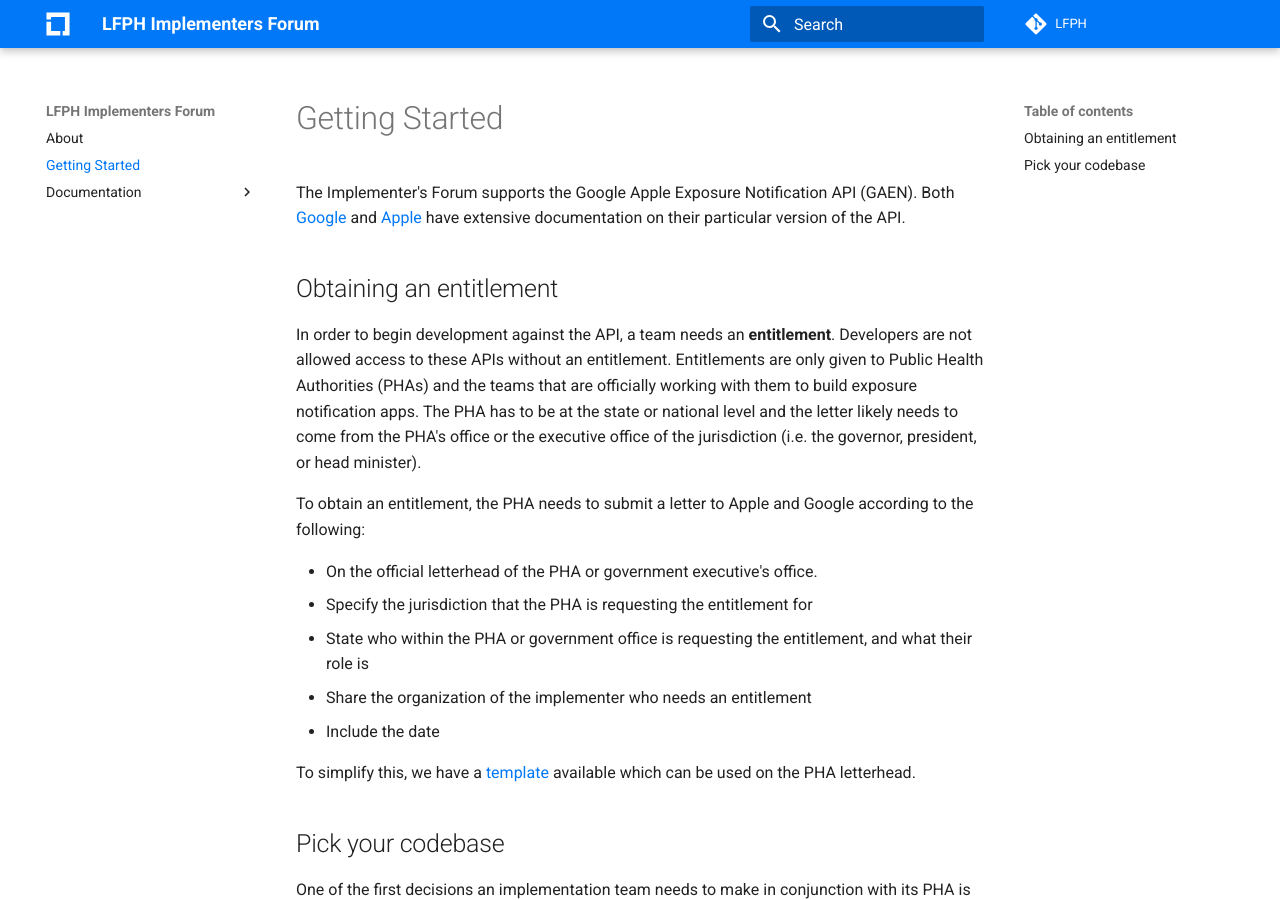
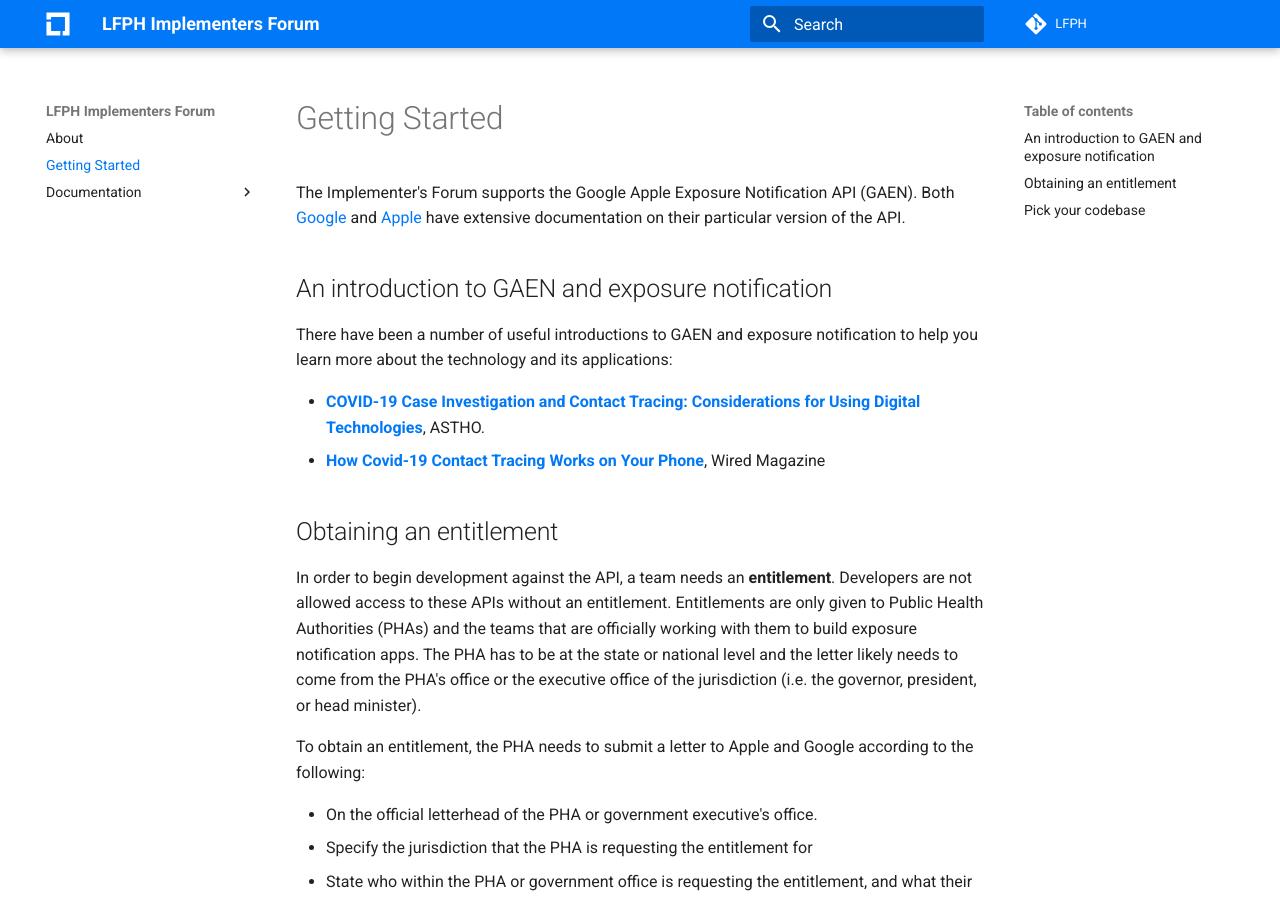
Before and after one commit to lfph/implementers-forum, an MkDocs documentation site: the page built from docs/getting-started.md, in a window 1280 px wide and 900 px high. Built offline with MkDocs 1.6.1 and Material for MkDocs 9.7.7, drawn with Linux system fonts in a browser that asks for light colours; comment, search, counter and statistics services are not loaded.

Commit message:
Adding equity and inclusion section (#5)
* spellchecker

* added introductory articles to getting started

* adding equity and inclusion section

Co-authored-by: Jenny Wanger <jenny@tcn-coalition.org>

```diff
--- a/docs/getting-started.md
+++ b/docs/getting-started.md
@@ -1,6 +1,13 @@
 # Getting Started
 
 The Implementer's Forum supports the Google Apple Exposure Notification API (GAEN). Both [Google](https://www.google.com/covid19/exposurenotifications/) and [Apple](https://developer.apple.com/documentation/exposurenotification) have extensive documentation on their particular version of the API.
+
+## An introduction to GAEN and exposure notification
+
+There have been a number of useful introductions to GAEN and exposure notification to help you learn more about the technology and its applications:
+
+* [**COVID-19 Case Investigation and Contact Tracing: Considerations for Using Digital Technologies**](https://www.astho.org/ASTHOReports/COVID-19-Case-Investigation-and-Contact-Tracing-Considerations-for-Using-Digital-Technologies/07-16-20/), ASTHO.
+* [**How Covid-19 Contact Tracing Works on Your Phone**](https://www.wired.com/story/covid-19-contact-tracing-apple-google/), Wired Magazine
 
 ## Obtaining an entitlement
 
--- a/mkdocs.yml
+++ b/mkdocs.yml
@@ -17,6 +17,7 @@ nav:
   - 'Documentation':
     - 'user-research.md'
     - 'analytics.md'
+    - 'equity-and-inclusion.md'
 extra_css:
   - css/extra.css
 extra:
```
Also changed, not shown: docs/equity-and-inclusion.md (added, +31 -0 lines), docs/user-research.md (+9 -8 lines).
